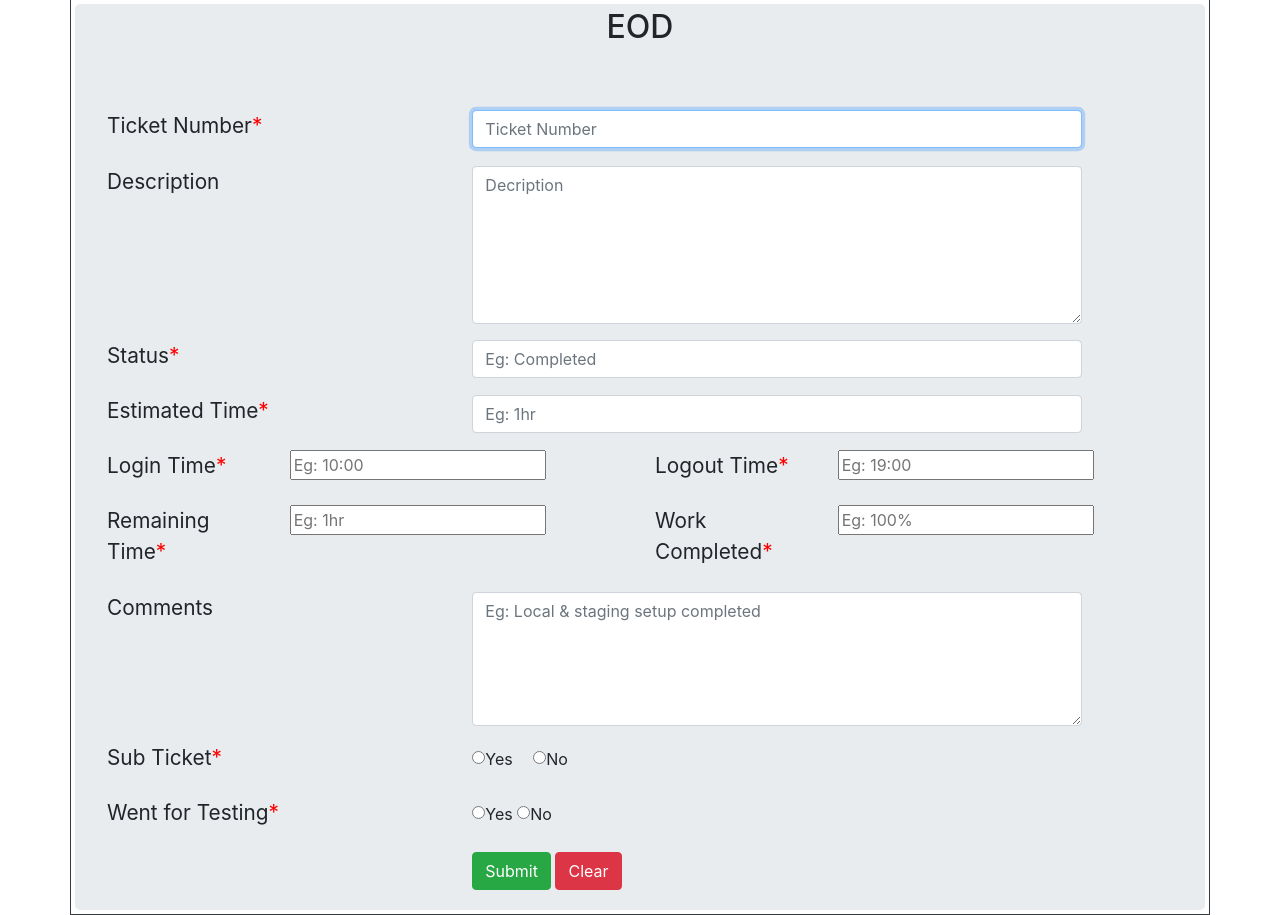
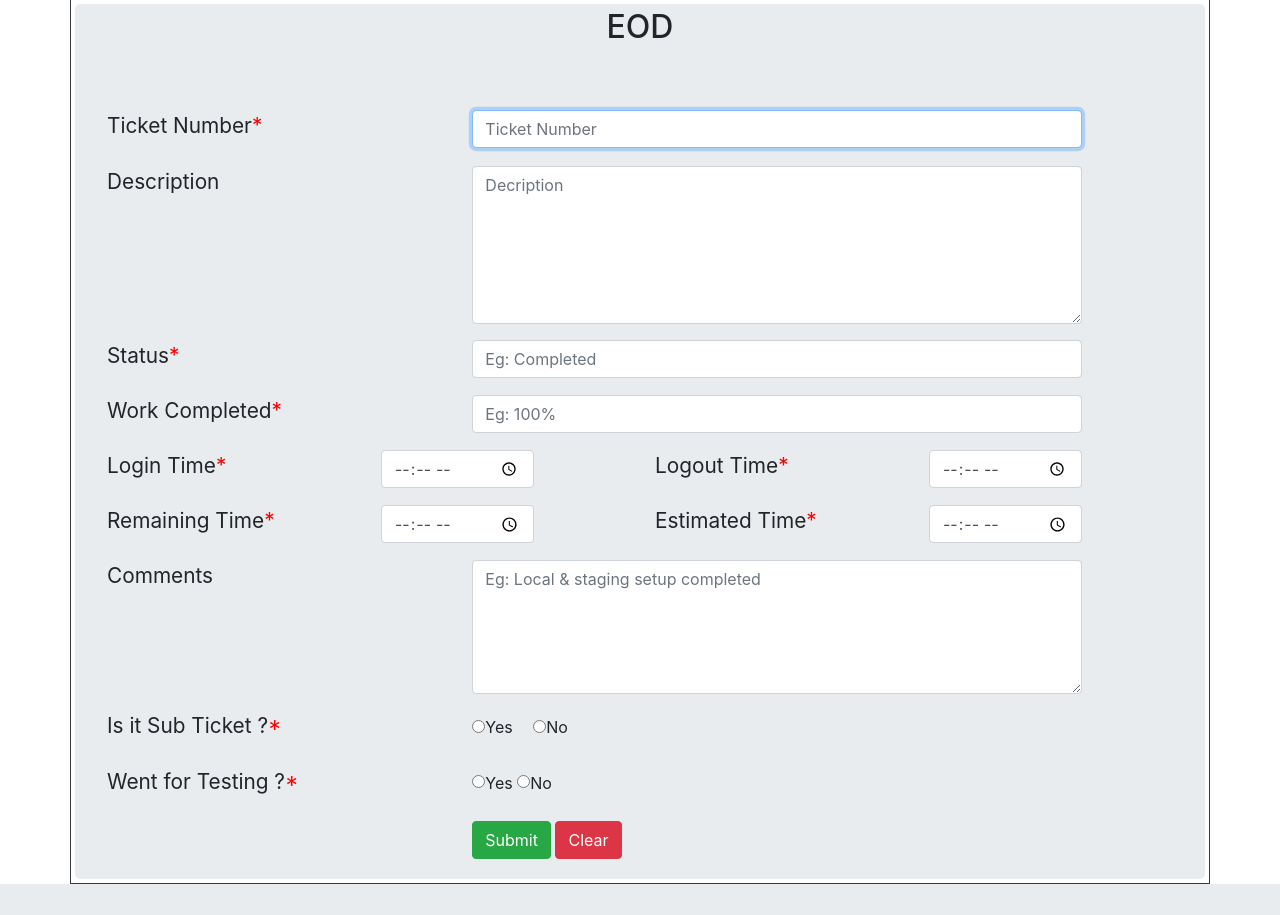
Before and after one commit to Bargavi-t2s/EOD, a PHP site: page /page1.php in a window 1280 px wide. Shown: the part 25-940 px from the top of the page. After the commit the page ends 909 px from the top, so only its background shows below. Run offline with PHP 8.4, Linux system fonts and the light colour scheme; some libraries are stand-ins or nearby versions.

Commit message:
Made changes as said

```diff
--- a/page1.php
+++ b/page1.php
@@ -43,9 +43,15 @@ h2
 		display:none;
 	}
 
+  #alertdiv
+  {
+    display:none;
+  }
+
   </style>
    </head>
    <body>
+     <div id="alertdiv" class="alert alert-danger"></div>
    <div class="container mt-4 p-0 border border-dark">
   <div class="jumbotron m-1 py-1">
     <form action="" name="eodform" id="eodform" method="POST" id="details">
@@ -69,37 +75,33 @@ h2
 		</div>
 	</div>
 	<div class="form-group row">
-		<label for="estimatedtime" class="col-sm-4">Estimated Time<span class="star" style="color:red">*</span></label>
+  <label for="completepercentage" class="col-sm-4">Work Completed<span class="star" style="color:red">*</span></label>
 		<div class="col-sm-7">
-			<input type="text"class="form-control" name="estimatedtime" id="estimatedtime" placeholder="Eg: 1hr" required>
+            <input type="text" class="form-control" name="completepercentage" id="completepercentage" placeholder="Eg: 100%" required>
 		</div>
 	</div>
     <div class="form-group row">
-		<label for="login" class="col-sm-2">Login Time<span class="star" style="color:red">*</span></label>
-		<div class="col-sm-4">
-            <input type="text"  name="login" id="login" placeholder="Eg: 10:00" required>
-		</div>
-		<label for="logout" class="col-sm-2">Logout Time<span class="star" style="color:red">*</span></label>
-		<div class="col-sm-4">
-            <input type="text"  name="logout" id="logout" placeholder="Eg: 19:00" required>
+		<label for="login" class="col-sm-3">Login Time<span class="star" style="color:red">*</span></label>
+		<div class="col-sm-2">
+            <input type="time" class="form-control" name="login" id="login" placeholder="Eg: 10:00" required>
+    </div>
+    <div class="col-sm-1"></div>
+		<label for="logout" class="col-sm-3">Logout Time<span class="star" style="color:red">*</span></label>
+		<div class="col-sm-2">
+            <input type="time" class="form-control" name="logout" id="logout" placeholder="Eg: 19:00" required>
 		</div>
     </div>
-    <!-- <div class="form-group row">
-
-    </div> -->
     <div class="form-group row">
-		<label for="remainingtime" class="col-sm-2">Remaining Time<span class="star" style="color:red">*</span></label>
-		<div class="col-sm-4">
-            <input type="text"  name="remainingtime" id="remainingtime" placeholder="Eg: 1hr" required>
-		</div>
-		<label for="completepercentage" class="col-sm-2">Work Completed<span class="star" style="color:red">*</span></label>
-		<div class="col-sm-4">
-            <input type="text"  name="completepercentage" id="completepercentage" placeholder="Eg: 100%" required>
+		<label for="remainingtime" class="col-sm-3">Remaining Time<span class="star" style="color:red">*</span></label>
+		<div class="col-sm-2">
+            <input type="time" class="form-control"  name="remainingtime" id="remainingtime" placeholder="Eg: 1hr" required>
+    </div>
+    <div class="col-sm-1"></div>
+		<label for="estimatedtime" class="col-sm-3">Estimated Time<span class="star" style="color:red">*</span></label>
+		<div class="col-sm-2">
+			<input type="time" class="form-control" name="estimatedtime" id="estimatedtime" placeholder="Eg: 1hr" required>
 		</div>
     </div>
-    <!-- <div class="form-group row">
-
-    </div> -->
     <div class="form-group row">
 		<label for="comments" class="col-sm-4">Comments</label>
 		<div class="col-sm-7">
@@ -107,28 +109,22 @@ h2
         </div>
     </div>
 	<div class="form-group row">
-		<label for="is_subticket" class="col-sm-4">Sub Ticket<span class="star" style="color:red">*</span></label>
+		<label for="is_subticket" class="col-sm-4">Is it Sub Ticket ?<span class="star" style="color:red">*</span></label>
 		<div class="col-sm-7">
 			<input type="radio" id="r1" value="yes" class="radio" name="is_subticket" required>Yes
 			<input type="radio" id="r2" value="no" class="radio"  name="is_subticket">No
 		</div>
     </div>
     <div id="subdiv">
-        <div class="form-group row">
-            <label for="no_ofsubtickets" class="col-sm-4">Number of Sub Tickets<span class="star" style="color:red">*</span></label>
+		<div class="form-group row">
+            <label for="mainticketno" class="col-sm-4">Enter Main Ticket Number<span class="star" style="color:red">*</span></label>
             <div class="col-sm-7">
-                <input type="number" min="1" id="no_ofsubtickets" name="no_ofsubtickets" required>
-            </div>
-		</div>
-		<div class="form-group row">
-            <label for="subticketno" class="col-sm-4">Enter the Sub Ticket Numbers<span class="star" style="color:red">*</span></label>
-            <div class="col-sm-7">
-                <input type="text" id="subticketno" name="subticketno" required>
+                <input type="text" id="mainticketno" name="mainticketno" required>
             </div>
         </div>
-    </div>
+</div>
     <div class="form-group row">
-		<label for="istesting" class="col-sm-4">Went for Testing<span class="star" style="color:red">*</span></label>
+		<label for="istesting" class="col-sm-4">Went for Testing ?<span class="star" style="color:red">*</span></label>
 		<div class="col-sm-7">
 			<input type="radio" id="r3" value="yes" class="radio" name="istesting" required>Yes
 			<input type="radio" id="r4" value="no" class="radio"  name="istesting">No
@@ -151,7 +147,6 @@ h2
           </div>
             </div>
         </div>
-
 </form>
   </div>
 </div>
@@ -187,8 +182,7 @@ $('input[name=istesting]').on("click",  function(){
           var completepercentage=$('#completepercentage').val();
           var comments=$('#comments').val();
           var is_subticket=$('input[name=is_subticket]:checked').val();
-          var no_ofsubtickets=$('#no_ofsubtickets').val();
-          var subticketno=$('#subticketno').val();
+          var mainticketno=$('#mainticketno').val();
           var istesting=$('input[name=istesting]:checked').val();
           var iteration_no=$('#iteration_no').val();
 
@@ -210,8 +204,7 @@ $('input[name=istesting]').on("click",  function(){
                 completepercentage: remainingtime,
                 comments:comments,
                 is_subticket: is_subticket,
-                no_ofsubtickets: no_ofsubtickets,
-                subticketno: subticketno,
+                mainticketno: mainticketno,
                 istesting: istesting,
                 iteration_no: iteration_no
 
```
